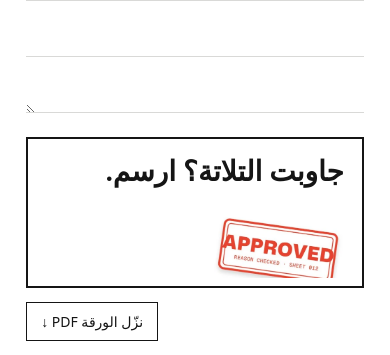
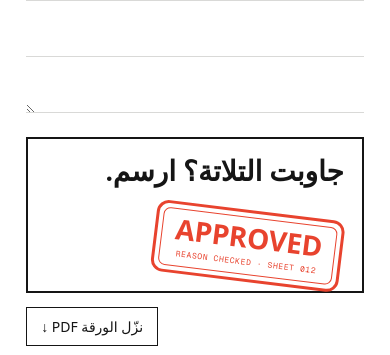
Before and after one commit to emadgraphics/emadgraphics.github.io, a plain HTML site: page articles/concept-graveyard/index.html in a window 390 px wide. Shown: the part 9320-9675 px from the top of the page. Drawn offline with nearby package versions, Linux system fonts and the light colour scheme; a web font is replaced by a local one.

Commit message:
Concept Graveyard: APPROVED stamp drawn in code (was cropped)

```diff
--- a/articles/concept-graveyard/index.html
+++ b/articles/concept-graveyard/index.html
@@ -188,6 +188,11 @@ p{margin:0}
   .row .n{grid-column:1;grid-row:1/3}.row .t{grid-column:2;grid-row:1}.row .w{grid-column:2;grid-row:2}.row .th{grid-column:3;grid-row:1/3}
 }
 @media print{.top{display:none}.stack{gap:0;padding:0}.sheet{box-shadow:none;break-after:page}}
+/* APPROVED stamp drawn in code (was a cropped image) */
+.stamp{order:2;display:inline-block;direction:ltr;color:#E8432E;border:3px solid currentColor;border-radius:12px;padding:4px;transform:rotate(7deg) translateY(6px);background:#fff;flex:none}
+.stamp .in{display:block;border:1.5px solid currentColor;border-radius:7px;padding:6px 16px 7px;text-align:center}
+.stamp b{display:block;font-family:var(--en);font-weight:900;font-size:clamp(28px,4.2vw,42px);line-height:.95;letter-spacing:-.01em;margin:0 -24px}
+.stamp i{display:block;font-style:normal;font-family:var(--mono);font-size:clamp(8px,1vw,10.5px);letter-spacing:.08em;margin-top:6px;white-space:nowrap}
 /* light copy protection: text can't be selected or copied, images can't be dragged or saved with a right-click / long-press. Form fields stay usable. */
 body{-webkit-user-select:none;user-select:none;-webkit-touch-callout:none}
 input,textarea{-webkit-user-select:text;user-select:text}
@@ -257,7 +262,7 @@ img{-webkit-user-drag:none;user-drag:none;pointer-events:none}
 <p class="sub">اطبعها وخليها جنبك في أول اجتماع، أو املاها على الشاشة.</p>
 <div class="fields"><div><label for="f1">PROJECT</label><input id="f1"></div><div><label for="f2">CLIENT</label><input id="f2"></div><div><label for="f3">DATE</label><input id="f3"></div></div>
 <div class="wq"><div class="qh"><span class="n">01</span><div><b>عاوز رمز، ولا ووردمارك، ولا الاتنين؟</b><span class="m">FROM 01 · ECO CODE</span></div></div><textarea aria-label="عاوز رمز، ولا ووردمارك، ولا الاتنين؟" rows="3"></textarea></div><div class="wq"><div class="qh"><span class="n">02</span><div><b>عاوز الناس تحس بإيه أول ما تشوفه؟ هادي؟ جريء؟ دافي؟</b><span class="m">FROM 02 · 04 · 05</span></div></div><textarea aria-label="عاوز الناس تحس بإيه أول ما تشوفه؟ هادي؟ جريء؟ دافي؟" rows="3"></textarea></div><div class="wq"><div class="qh"><span class="n">03</span><div><b>مين اللي هيقرر في الآخر؟ ولو أكتر من واحد، هيقرروا إزاي؟</b><span class="m">FROM 03 · WADI AL BINAA</span></div></div><textarea aria-label="مين اللي هيقرر في الآخر؟ ولو أكتر من واحد، هيقرروا إزاي؟" rows="3"></textarea></div>
-<div class="done"><b>جاوبت التلاتة؟ ارسم.</b><img src="/approved.webp" width="372" height="189" alt="" loading="lazy"></div>
+<div class="done"><b>جاوبت التلاتة؟ ارسم.</b><span class="stamp" aria-hidden="true"><span class="in"><b>APPROVED</b><i>REASON CHECKED · SHEET 012</i></span></span></div>
 <div class="ws-btns"><a class="btn" href="https://emadgraphics.net/concept-graveyard.pdf" download>نزّل الورقة PDF ↓</a></div>
 <div class="ft m"><span class="h"><img src="https://emadgraphics.net/favicon.svg" alt="" width="19" height="19">@emadgraphics</span><span>08 / 09</span></div></section>
 <section class="sheet close" id="done"><div class="rh m"><span>THE WORKING SHEET</span><span>ARTICLE · CONCEPT GRAVEYARD</span></div>
```
